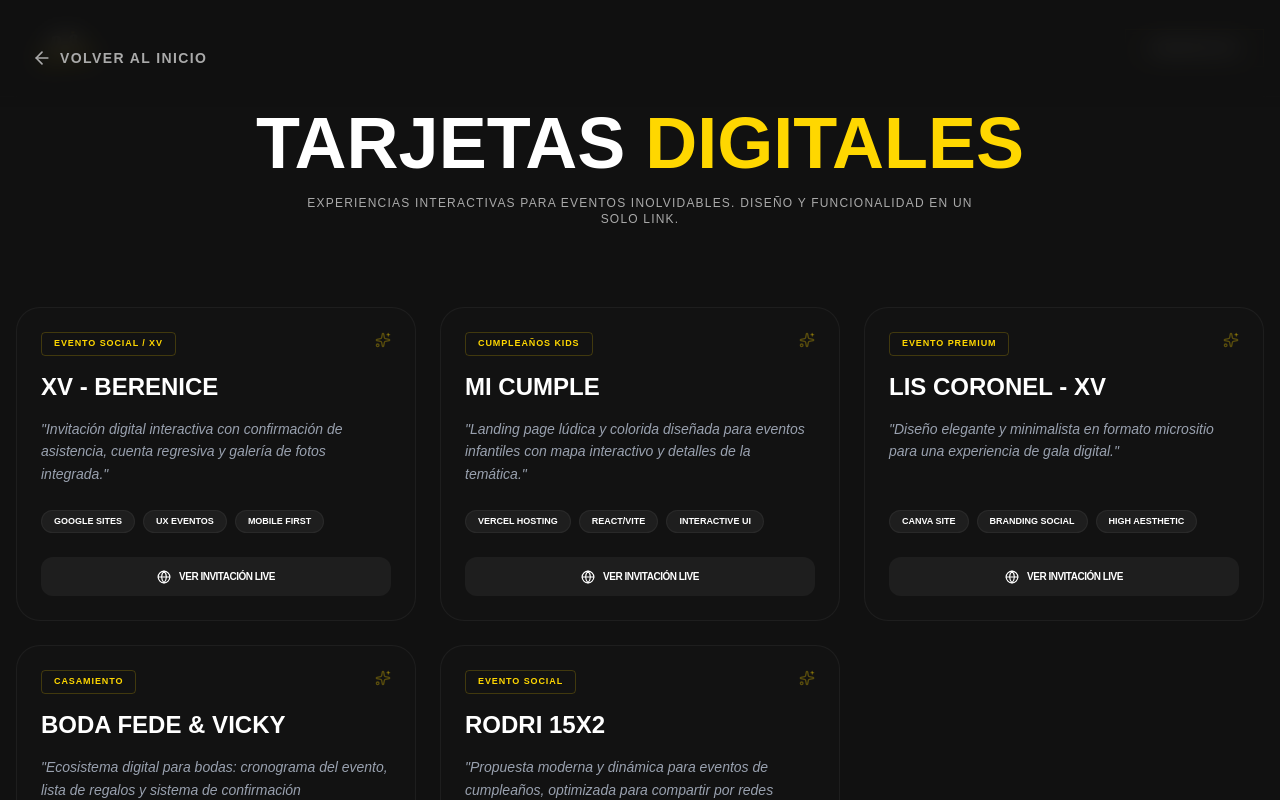
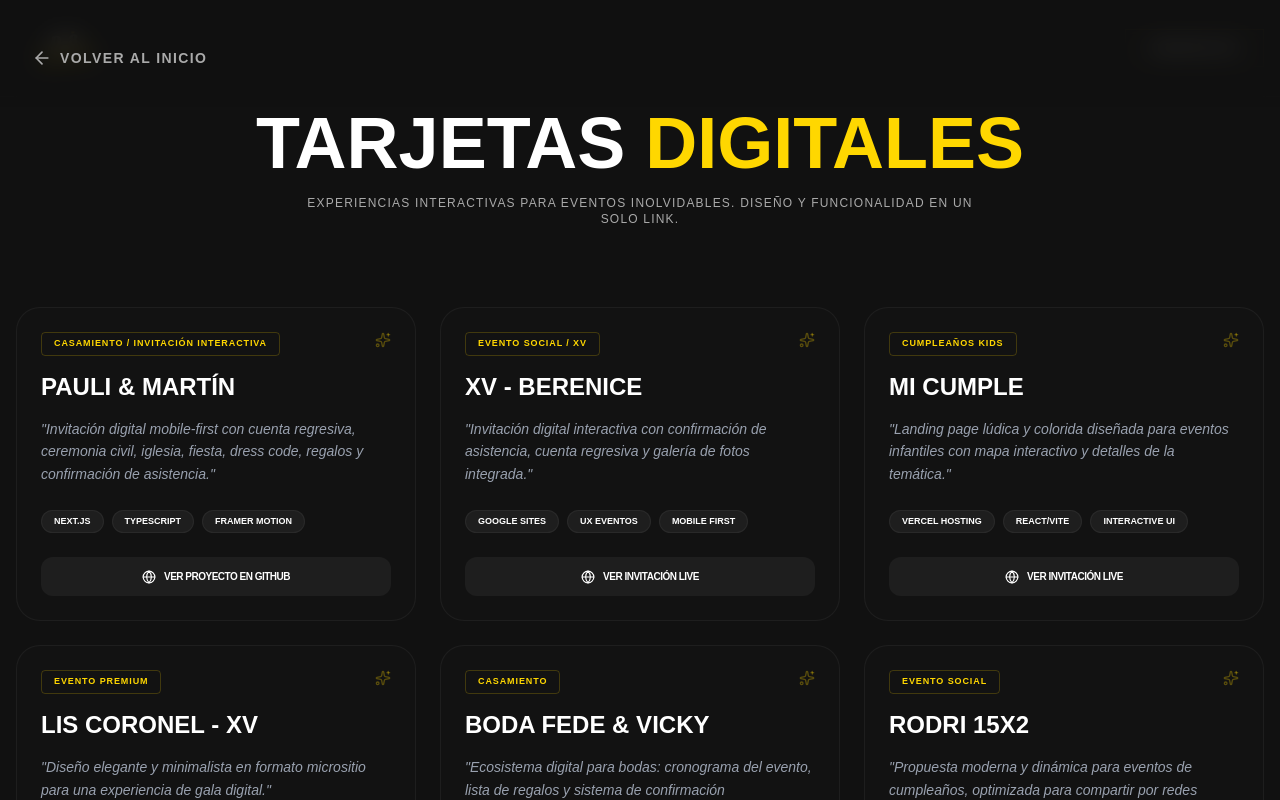
Before and after one commit to Davidespinosa8/d8_creative, a React (Vite) app: page /tarjetas in a window 1280 px wide. Shown: the top 800 px of the page. Built offline with nearby package versions, Linux system fonts and the light colour scheme.

Commit message:
feat: add Pauli and Martin wedding invitation to digital cards

```diff
--- a/src/pages/DigitalCards.tsx
+++ b/src/pages/DigitalCards.tsx
@@ -3,6 +3,15 @@ import { ArrowLeft, Globe, Sparkles } from "lucide-react";
 import { Link } from "react-router-dom";
 
 const digitalCards = [
+  {
+    id: 6,
+    name: "Pauli & Martín",
+    tag: "Casamiento / Invitación Interactiva",
+    description: "Invitación digital mobile-first con cuenta regresiva, ceremonia civil, iglesia, fiesta, dress code, regalos y confirmación de asistencia.",
+    stats: ["Next.js", "TypeScript", "Framer Motion"],
+    externalLink: "https://github.com/Davidespinosa8/Casamientopauliymartin",
+    linkLabel: "Ver Proyecto en GitHub"
+  },
   {
     id: 1,
     name: "XV - Berenice",
@@ -105,7 +114,7 @@ const DigitalCards = () => {
                   rel="noreferrer"
                   className="flex items-center justify-center gap-2 w-full py-3 bg-white/5 hover:bg-brand-yellow hover:text-black rounded-xl text-[10px] font-black uppercase tracking-tighter transition-all"
                 >
-                  <Globe size={14} /> Ver Invitación Live
+                  <Globe size={14} /> {"linkLabel" in card ? card.linkLabel : "Ver Invitación Live"}
                 </a>
               </div>
             </motion.div>
```
